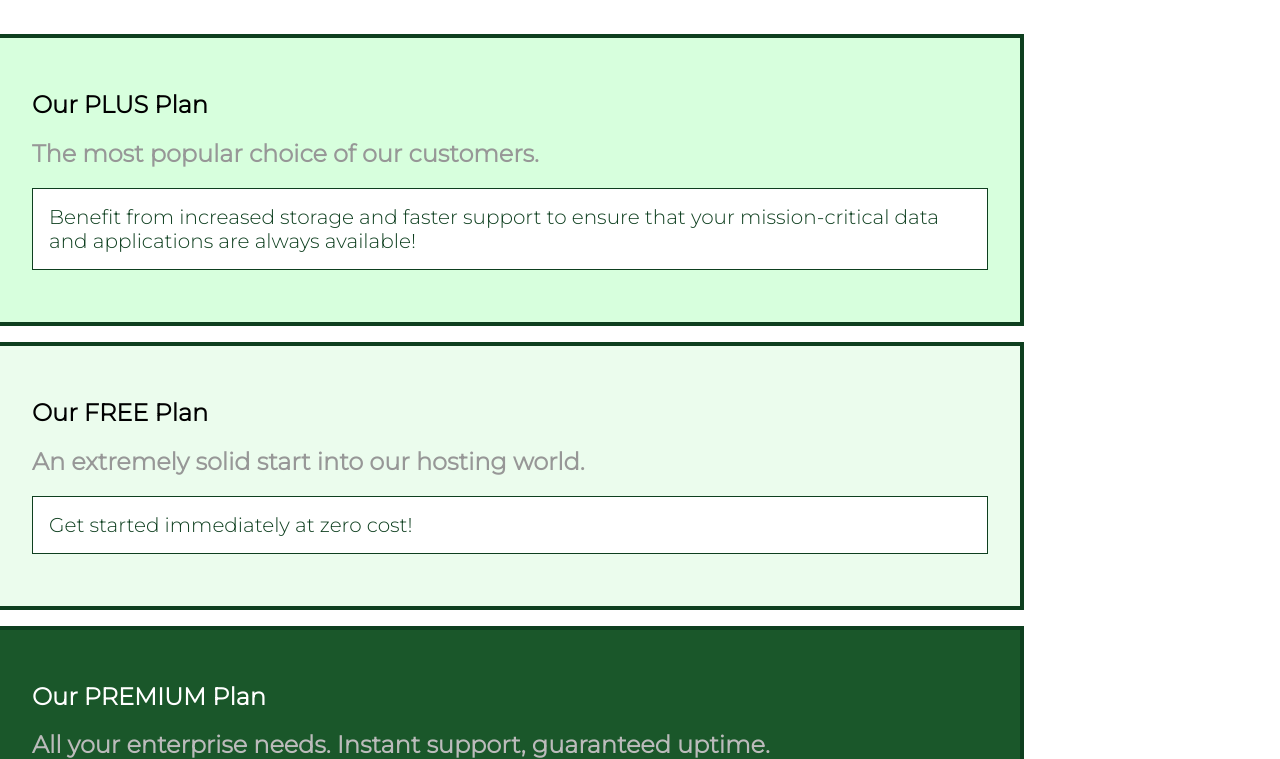
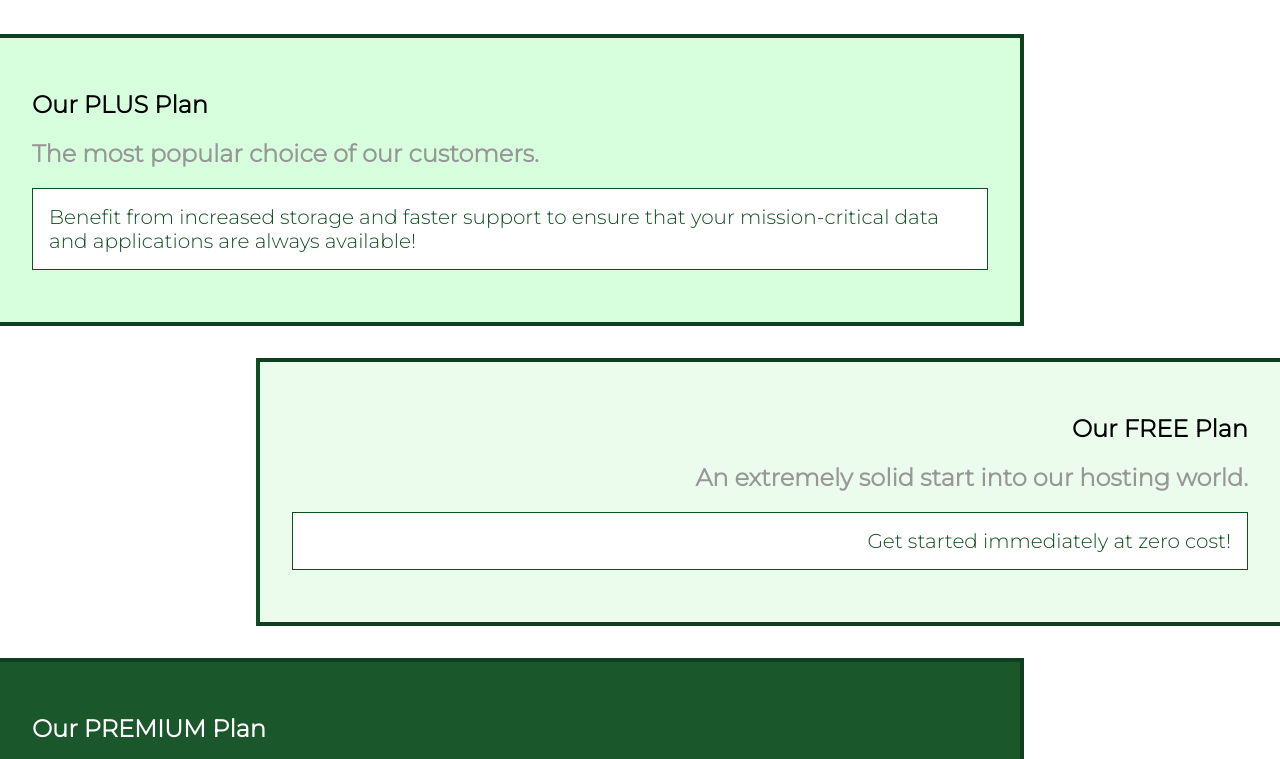
Before and after one commit to mrodrigues95/udemy-csscompleteguide-2020-practise-exercises, a plain HTML site: page packages/index.html in a window 1280 px wide. Shown: the part 57-816 px from the top of the page. Drawn offline with Linux system fonts and the light colour scheme.

Commit message:
styled the packages boxes

```diff
--- a/main.css
+++ b/main.css
@@ -1,12 +1,3 @@
-* {
-    box-sizing: border-box;
-}
-
-body {
-    font-family: 'Montserrat', sans-serif;
-    margin: 0;
-}
-
 #product-overview {
     background: url("freedom.jpg");
     width: 100%;
@@ -22,6 +13,12 @@ body {
 #product-overview h1 {
     color: white;
     font-family: 'Anton', sans-serif;
+}
+
+.plan__list {
+    width: 80%;
+    margin: auto;
+    text-align: center;
 }
 
 .plan {
--- a/packages/index.html
+++ b/packages/index.html
@@ -48,6 +48,7 @@
                 <p class="package__info">Get started immediately at zero cost!</p>
             </a>
         </section>
+        <div class="clearfix"></div>
         <section class="package" id="premium">
             <a href="#">
                 <h1 class="package__title">Our PREMIUM Plan</h1>
--- a/packages/packages.css
+++ b/packages/packages.css
@@ -28,10 +28,14 @@ main {
 
 .package__info {
     padding: 16px;
-    border: 1px solid #0e3f1f;
+    border: 1px solid #0e4f1f;
     font-size: 20px;
-    color: #0e3f1f;
+    color: #0e4f1f;
     background: white;
+}
+
+.clearfix {
+    clear: both;
 }
 
 #plus {
@@ -40,6 +44,15 @@ main {
 
 #free {
     background: rgba(234, 252, 237, 0.95);
+    float: right;
+    border-right: none;
+    border-left: 4px solid #0e4f1f;
+    text-align: right;
+}
+
+#free:hover,
+#free:active {
+    border-left-color: #ff5454;
 }
 
 #premium {
```
Also changed, not shown: index.html (+1 -1 lines).
